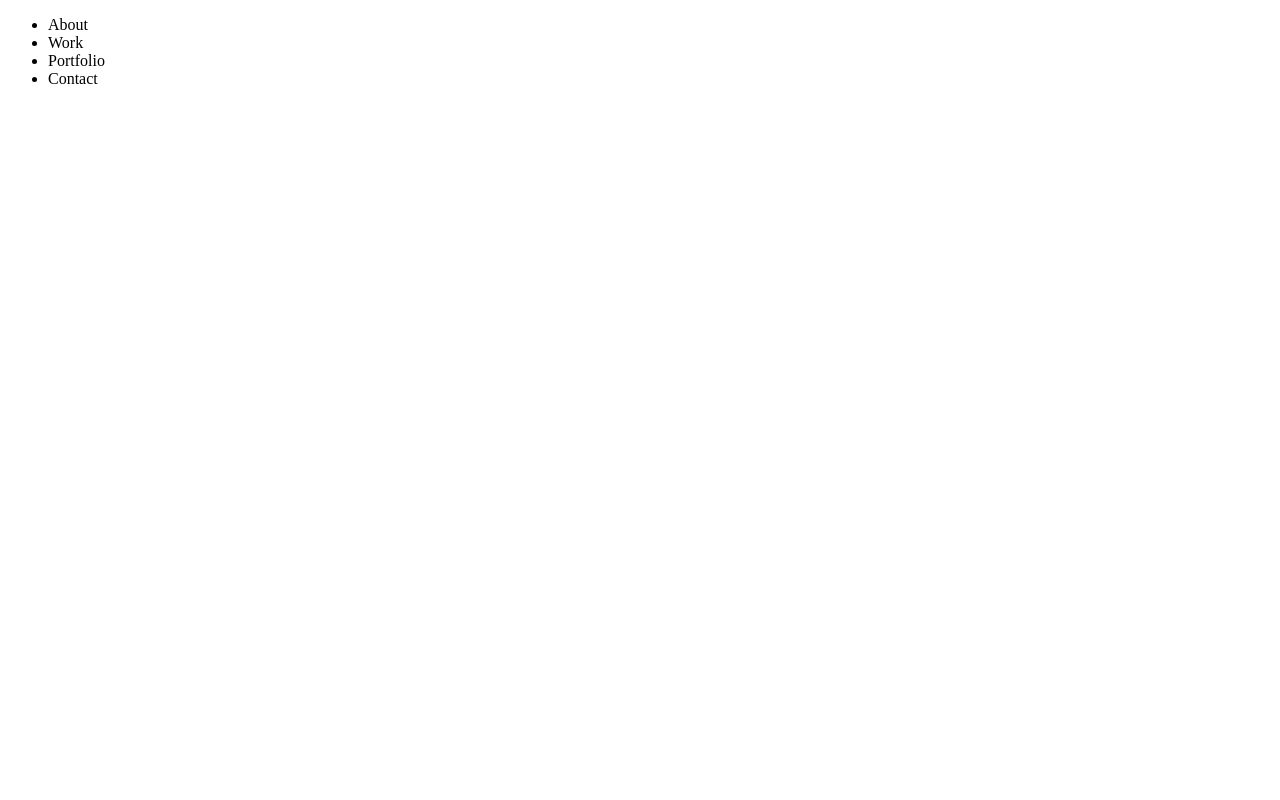
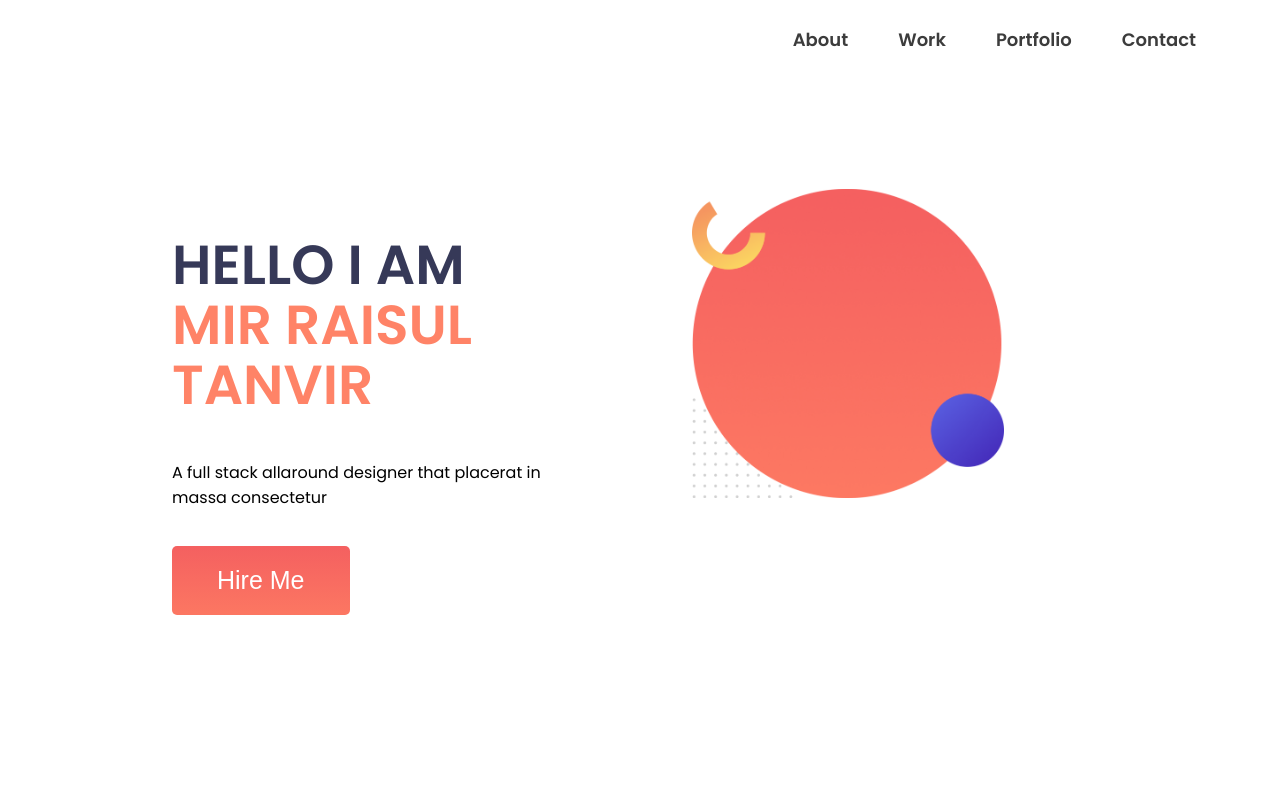
Before and after one commit to tanvirsp/personal-portfolio, a plain HTML site: page index.html in a window 1280 px wide. Shown: the top 800 px of the page. Drawn offline with Linux system fonts and the light colour scheme.

Commit message:
First section complete

```diff
--- a/index.html
+++ b/index.html
@@ -5,16 +5,49 @@
     <meta http-equiv="X-UA-Compatible" content="IE=edge">
     <meta name="viewport" content="width=device-width, initial-scale=1.0">
     <title>Personal Portfolio</title>
+
+    <!--Google Font-->
+    <link rel="preconnect" href="https://fonts.gstatic.com">
+    <link href="https://fonts.googleapis.com/css2?family=Poppins:ital,wght@0,200;0,300;0,400;0,600;1,400&display=swap" rel="stylesheet">
+
+    <!-- Custom CSS -->
+    <link rel="stylesheet" href="style.css">
+
 </head>
 <body>
     <nav>
         <ul>
-            <li>About</li>
-            <li>Work</li>
-            <li>Portfolio</li>
-            <li>Contact</li>
+            <li><a href="#">About</a></li>
+            <li><a href="#">Work</a></li>
+            <li><a href="#">Portfolio</a></li>
+            <li><a href="#">Contact</a></li>
         </ul>
     </nav>
 
+    <section >
+        <div class="half-col">
+            <h1>Hello I am <br> <span class="highlight">Mir Raisul Tanvir</span></h1>
+            <P>A full stack allaround designer that placerat in massa consectetur</P>
+            <button class="my-btn"><a href="#">Hire Me</a></button>
+        </div>
+        <div class="half-col">
+            <img src="images/tpo-pic.png" alt="">
+
+        </div>
+    </section>
+
+    <section>
+        <div class="half-col">
+            <img src="images/tpo-pic.png" alt="">
+
+        </div>
+        <div class="half-col">
+            <h1>Hello I am <br> <span class="highlight">Mir Raisul Tanvir</span></h1>
+            <P>A full stack allaround designer that placerat in massa consectetur</P>
+            <button class="my-btn"><a href="#">Hire Me</a></button>
+        </div>
+    </section>
+
+
 </body>
 </html>
--- a/style.css
+++ b/style.css
@@ -0,0 +1,76 @@
+
+body {
+    font-family: 'Poppins', sans-serif;
+    margin: 0;
+    padding: 0;
+}
+
+nav {
+    margin-top: 10px;
+    display: flex;
+    justify-content: flex-end;
+    padding: 0 5% ;
+}
+
+section {
+    padding: 120px;
+    height: 500px;
+}
+
+nav ul li {
+    float: left;
+    list-style-type: none;
+}
+
+nav ul li a {
+    text-decoration: none;
+    color:#3c3c3c;
+    font-size: 18px;
+    font-weight: 600;
+    padding: 10px 20px;
+    margin-left: 10px;
+}
+
+.highlight {
+    color: #ff8367;
+    text-transform: uppercase;
+}
+
+.half-col {
+    width: 40%;
+    float: left;
+    padding-left: 5%;
+    padding-right: 5%;
+}
+
+.half-col h1 {
+    font-size: 55px;
+    line-height: 60px;
+    color: #363958;
+    text-transform: uppercase;
+}
+.half-col img {
+    width: 75%;
+    text-align: right;
+}
+
+.my-btn {
+    margin-top: 20px;
+    padding: 20px 45px;
+    background-image: linear-gradient(#f46060, #fc7762);
+    border: none;
+    color: white;
+    font-size: 25px;
+    border-radius: 5px;
+}
+
+.my-btn a {
+    color: white;
+    text-decoration: none;
+}
+
+
+
+p {
+    font-size: 16px;
+}
```
Also changed, not shown: images/second-pic.png (added), images/tpo-pic.png (added).
